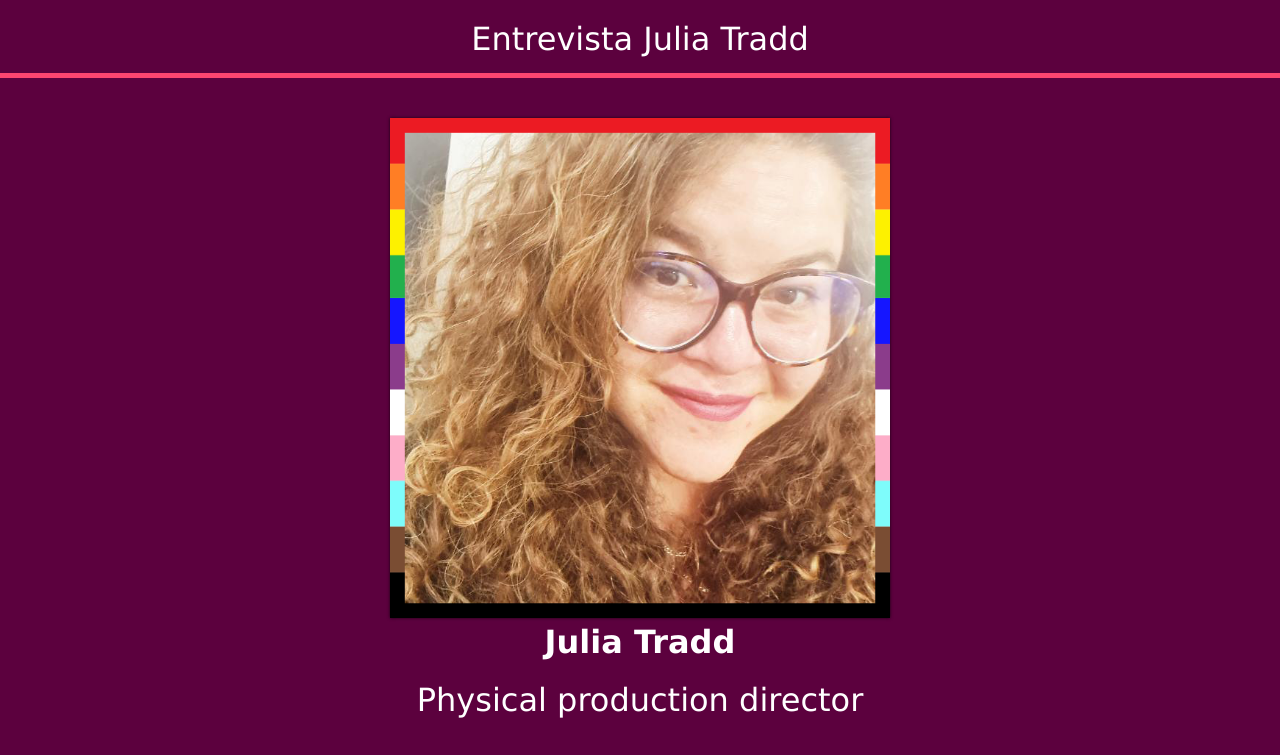
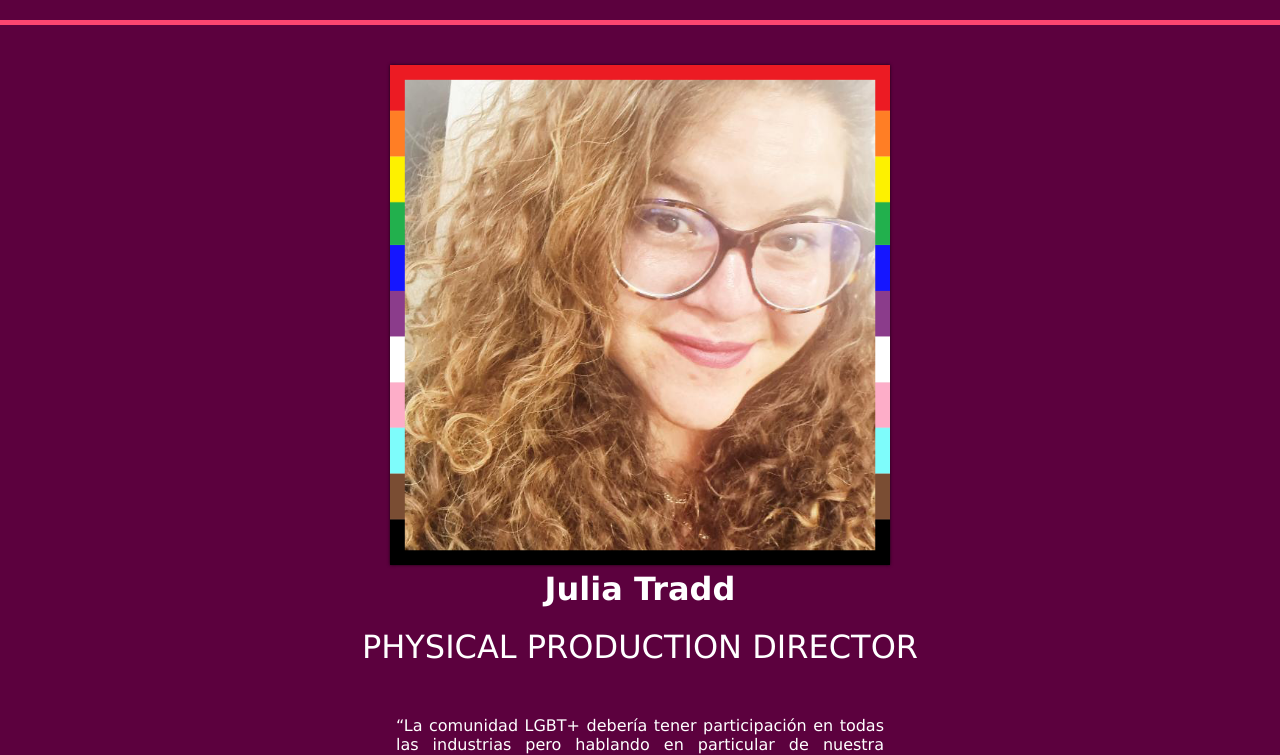
Before and after one commit to banijay/Entrevista-Julia-Tradd, a plain HTML site: page index.html in a window 1280 px wide. Shown: the top 755 px of the page. Drawn offline with Linux system fonts and the light colour scheme.

Commit message:
Update index.html

```diff
--- a/index.html
+++ b/index.html
@@ -5,14 +5,14 @@
     <meta charset="UTF-8">
     <meta name="viewport" content="width=device-width, initial-scale=1.0">
     <meta http-equiv="X-UA-Compatible" content="ie=edge">
-    <title>Oficinas Banijay Mexico & US Hispanic</title>
+    <title>Entrevista</title>
     <link rel="stylesheet" href="css/estilos.css">
     <link rel="stylesheet" href="css/lightbox.min.css">
 </head>
 
 <body>
     <div class="galeria">
-        <h1>Entrevista Julia Tradd</h1>
+        <h1></h1>
 
         <div class="linea"></div>
         <div class="contenedor-imagenes">
@@ -40,7 +40,7 @@
 
      <div class="contenedor-texto">
           <div><h1>
-          Physical production director</h1></div>
+          PHYSICAL PRODUCTION DIRECTOR</h1></div>
      </div>
 
 
```
